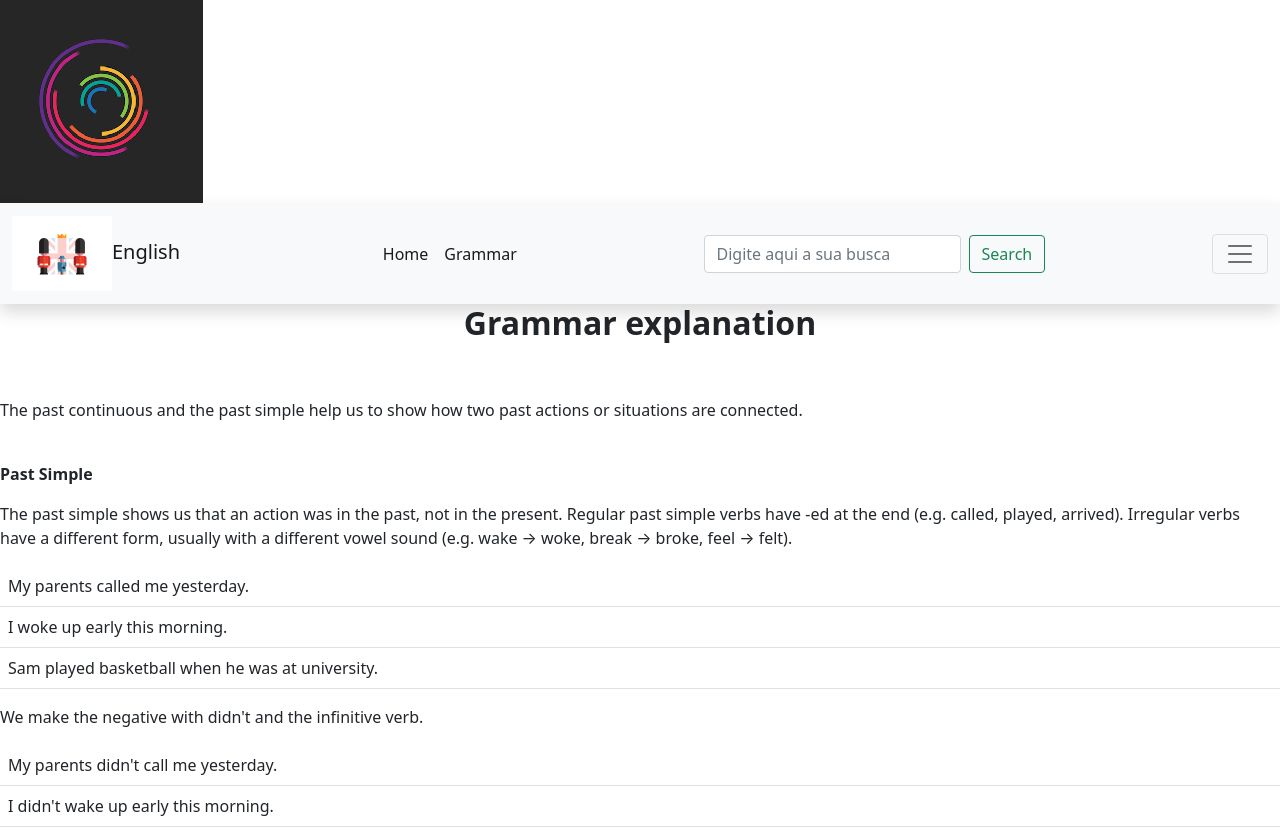
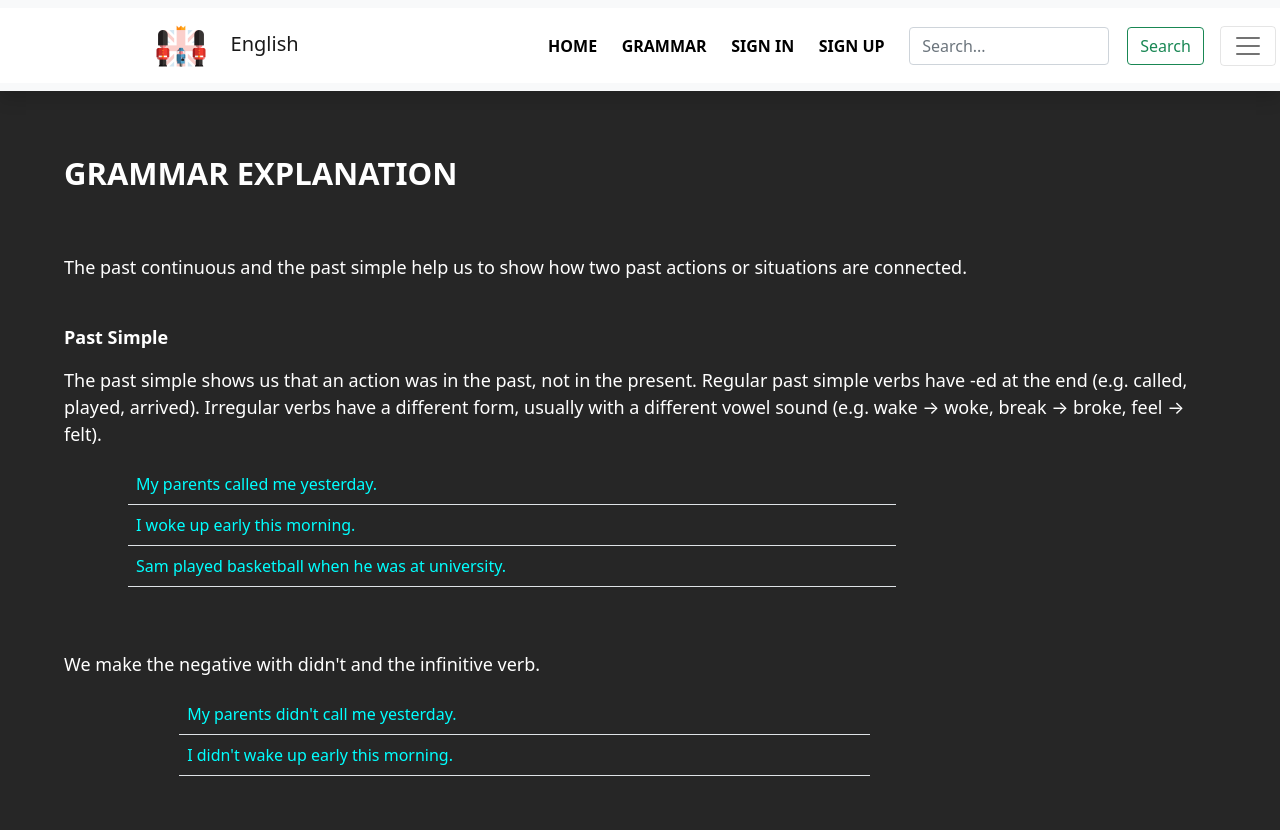
Before and after one commit to FelipeDourado0/site-curso-ingles, a plain HTML site: page past.html in a window 1280 px wide. Shown: the top 830 px of the page. Drawn offline with nearby package versions, Linux system fonts and the light colour scheme.

Commit message:
Update past.html

```diff
--- a/past.html
+++ b/past.html
@@ -1,52 +1,76 @@
 <!DOCTYPE html>
 
 <html>
+
 <head>
     <meta charset="UTF-8">
     <meta name="viewport" content="width-Bootstree, initial-scale=1.0">
     <meta http-equiv="X-UA-Compatible" content="ie=edge">
+    <meta name="author" content="Jorge Rodriguez, Felipe Dorado, Alexandre Nojosa">
+    <meta name="description" content="English">
+    <meta name="keywords" content="english, Grammar, Adjectives, Prepositions, Articles, Past Continuous, Past Simple">
+    <meta name="copyright" content="© 2021 UCB" />
     <title>English</title>
     <link rel="shortcut icon" href="imagens/uks.png">
-        <link href="https://cdn.jsdelivr.net/npm/bootstrap@5.1.1/dist/css/bootstrap.min.css" rel="stylesheet" integrity="sha384-F3w7mX95PdgyTmZZMECAngseQB83DfGTowi0iMjiWaeVhAn4FJkqJByhZMI3AhiU" crossorigin="anonymous">
-        <script src="https://cdn.jsdelivr.net/npm/bootstrap@5.1.1/dist/js/bootstrap.bundle.min.js" integrity="sha384-/bQdsTh/da6pkI1MST/rWKFNjaCP5gBSY4sEBT38Q/9RBh9AH40zEOg7Hlq2THRZ" crossorigin="anonymous"></script>
-        <link rel="stylesheet" type="text/css" href="style.css">
+    <link href="https://cdn.jsdelivr.net/npm/bootstrap@5.1.1/dist/css/bootstrap.min.css" rel="stylesheet"
+        integrity="sha384-F3w7mX95PdgyTmZZMECAngseQB83DfGTowi0iMjiWaeVhAn4FJkqJByhZMI3AhiU" crossorigin="anonymous">
+    <script src="https://cdn.jsdelivr.net/npm/bootstrap@5.1.1/dist/js/bootstrap.bundle.min.js"
+        integrity="sha384-/bQdsTh/da6pkI1MST/rWKFNjaCP5gBSY4sEBT38Q/9RBh9AH40zEOg7Hlq2THRZ"
+        crossorigin="anonymous"></script>
+    <link rel="stylesheet" type="text/css" href="./Styles/style-grammar.css">
 </head>
 
 
 <body class="background">
+    <header>
         <div class="loader hidden">
             <img src="imagens/load.gif">
         </div>
         <nav class="navbar navbar-light bg-light shadow">
             <div class="container-fluid">
-              <span class="navbar-brand mb-0 h1">
+                <div>
+                    <span stryle="display: inline-block" class="navbar-brand mb-0 h1">
                         <a href="index.html"><img src="imagens/uk.gif" width="100px"></a>English</span>
-              <!-- ---------------------------------------------- -->
-              <nav class="navbar navbar-expand-lg navbar-light ">
-                <div class="container-fluid">
-                  <div class="collapse navbar-collapse" id="navbarSupportedContent">
-                    <ul class="navbar-nav me-auto mb-2 mb-lg-0">
-                      <li class="nav-item">
-                        <a class="nav-link active" aria-current="page" href="index.html">Home</a>
+                </div>
+                <div>
+                    <ul class="pai-nav-flex">
+                        <li class="filho-nav-flex filho-hover">
+                            <a aria-current="page" href="index.html">Home</a>
                         </li>
-                      <li class="nav-item">
-                        <a class="nav-link active" aria-current="page" href="grammar.html">Grammar</a>
+
+                        <li class="filho-nav-flex filho-hover">
+                            <a aria-current="page" href="grammar.html">Grammar</a>
+                        </li>
+
+                        <li class="filho-nav-flex filho-hover">
+                            <a aria-current="page" href="login.html">Sign&nbspIn</a>
+                        </li>
+
+                        <li class="filho-nav-flex filho-hover">
+                            <a aria-current="page" href="signUp.html">Sign&nbspUp</a>
+                        </li>
+
+                        <li class="filho-nav-flex">
+                            <input for="search-nav" class="form-control me-2" type="search" placeholder="Search..."
+                                aria-label="Search">
+                        </li>
+
+                        <li class="filho-nav-flex">
+                            <button class="btn btn-outline-success" id="search-nav" type="submit">Search</button>
+                        </li>
+
+                        <li class="filho-nav-flex">
+                            <div>
+                                <button class="navbar-toggler" type="button" data-bs-toggle="modal"
+                                    data-bs-target="#exampleModal">
+                                    <span class="navbar-toggler-icon"></span>
+                                </button>
+                            </div>
+
                         </li>
                     </ul>
                 </div>
 
-                </div>
-
-              </nav>
-              <form class="d-flex">
-                <input class="form-control me-2" type="search" placeholder="Digite aqui a sua busca" aria-label="Search">
-                <button class="btn btn-outline-success" type="submit">Search</button>
-              </form>
-
-              <!-- ------------------------------------------------ -->
-              <button class="navbar-toggler" type="button" data-bs-toggle="modal" data-bs-target="#exampleModal">
-                    <span class="navbar-toggler-icon"></span>
-              </button>
             </div>
 
         </nav>
@@ -61,10 +85,16 @@
                     <div class="modal-body">
                         <ul class="list-group list-group-flush">
                             <li class="list-group-item"><a href="index.html" class="btn">Home</a></li>
-                            <li class="list-group-item">Grammar</li>
-                            <li class="list-group-item"><a href="adj_pre.html" class="btn">Adjectives and Prepositions</a></li>
+                            <li class="list-group-item"><a href="grammar.html" class="btn">Grammar</a></li>
+                            <li class="list-group-item"><a href="login.html" class="btn">Sign&nbspIn</a></li>
+                            <li class="list-group-item"><a href="signUp.html" class="btn">Sign&nbspUp</a></li>
+                            <li class="list-group-item"><a href="adj_pre.html" class="btn">Adjectives and
+                                    Prepositions</a>
+                            </li>
                             <li class="list-group-item"><a href="articles.html" class="btn">Articles</a></li>
-                            <li class="list-group-item"><a href="past.html" class="btn">Past Continuous and Past Simple</a></li>
+                            <li class="list-group-item"><a href="past.html" class="btn">Past Continuous and Past
+                                    Simple</a>
+                            </li>
                         </ul>
                     </div>
                     <div class="modal-footer">
@@ -73,6 +103,8 @@
                 </div>
             </div>
         </div>
+
+    </header>
 
         <!-- ------------------------------------------------------------------------------------------------------ -->
         <div>
```
Lines whose indentation alone changed are shown as unchanged.
